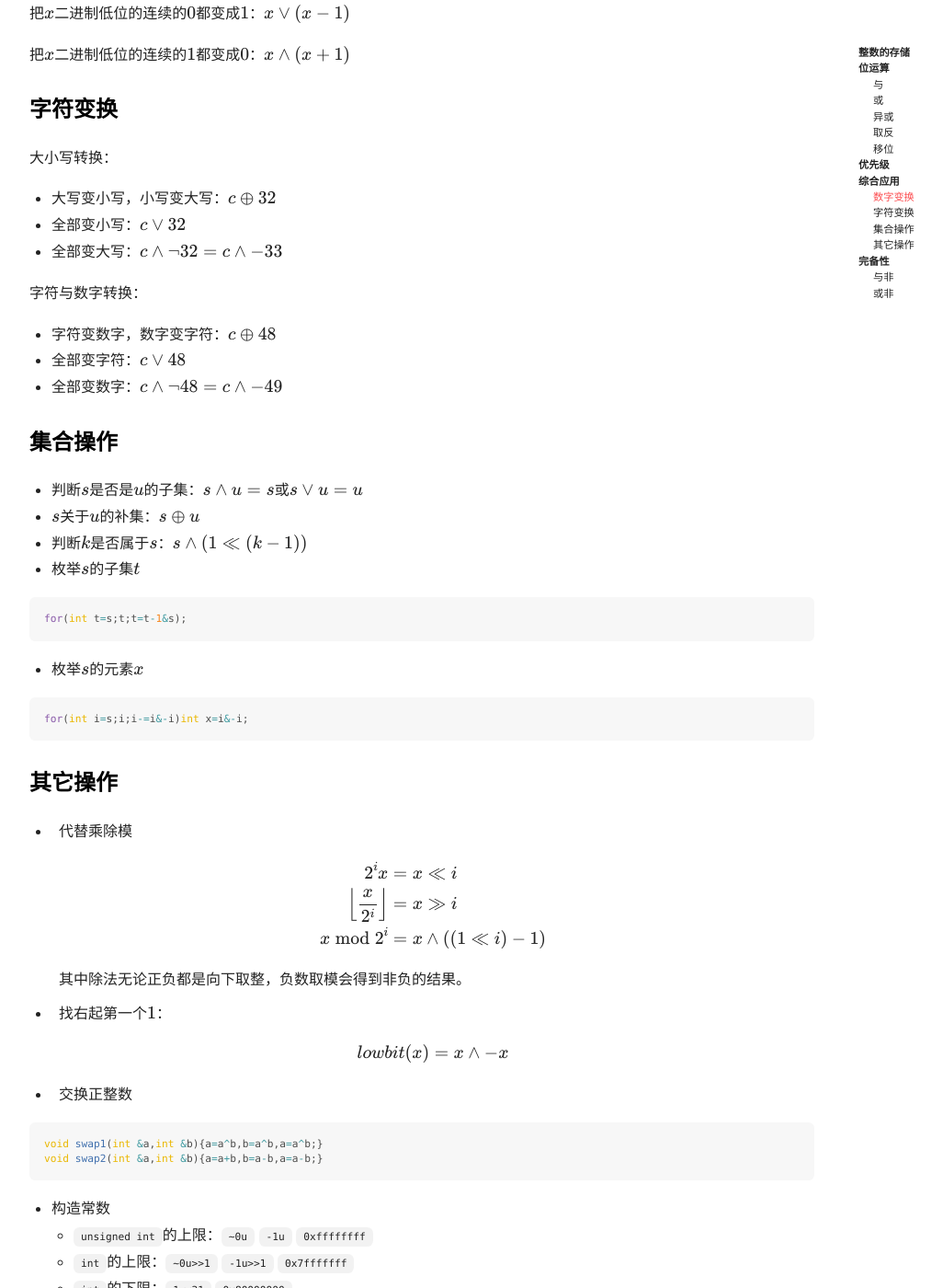
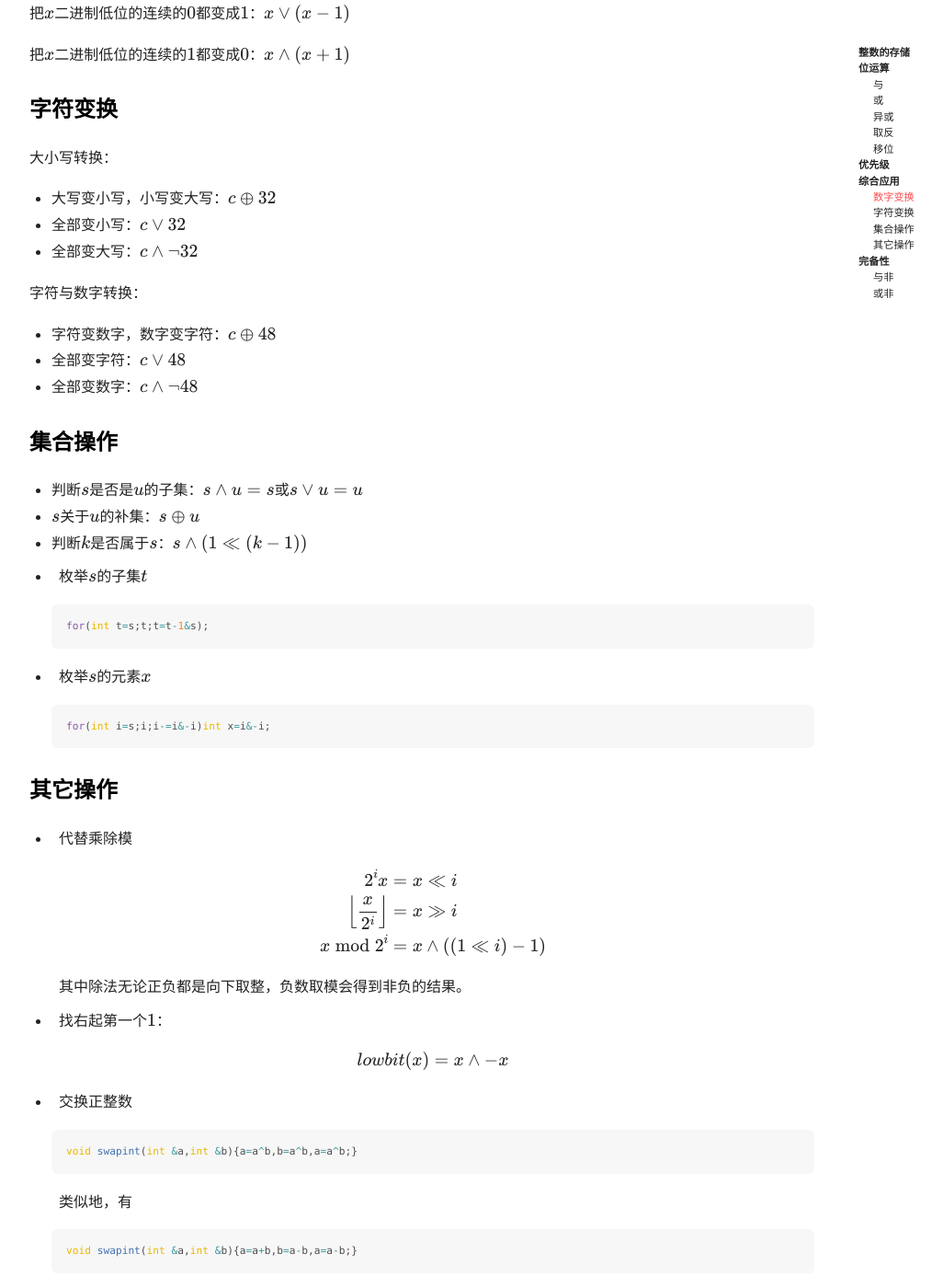
Before and after one commit to P-Henning/P-Henning.github.io, a Jekyll site: the page built from _posts/2018-10-30-bit-operation.md, in a window 1280 px wide and 1400 px high, scrolled down 3265 px. Shown: the whole window at 92% size, without its empty margins (71-1097 px from the left). Built offline with Jekyll 4.4.1, drawn with Linux system fonts in a browser that asks for light colours; nearby versions of some CDN libraries; formulas are drawn with MathJax 3; comment, search, counter and statistics services are not loaded.

Commit message:
Update 2018-10-30-bit-operation.md

````diff
--- a/_posts/2018-10-30-bit-operation.md
+++ b/_posts/2018-10-30-bit-operation.md
@@ -138,13 +138,13 @@ $x\gg y$表示把$x$的每个二进制位向右移动$y$位，移动造成的最
 
 - 大写变小写，小写变大写：$c\oplus 32$
 - 全部变小写：$c\lor 32$
-- 全部变大写：$c\land\lnot 32=c\land-33$
+- 全部变大写：$c\land\lnot 32$
 
 字符与数字转换：
 
 - 字符变数字，数字变字符：$c\oplus 48$
 - 全部变字符：$c\lor 48$
-- 全部变数字：$c\land\lnot 48=c\land-49$
+- 全部变数字：$c\land\lnot 48$
 
 ### 集合操作
 
@@ -153,15 +153,15 @@ $x\gg y$表示把$x$的每个二进制位向右移动$y$位，移动造成的最
 - 判断$k$是否属于$s$：$s\land(1\ll(k-1))$
 - 枚举$s$的子集$t$
 
-```cpp
-for(int t=s;t;t=t-1&s);
-```
+  ```cpp
+  for(int t=s;t;t=t-1&s);
+  ```
 
 - 枚举$s$的元素$x$
 
-```cpp
-for(int i=s;i;i-=i&-i)int x=i&-i;
-```
+  ```cpp
+  for(int i=s;i;i-=i&-i)int x=i&-i;
+  ```
 
 ### 其它操作
 
@@ -169,7 +169,7 @@ for(int i=s;i;i-=i&-i)int x=i&-i;
 
   $$\begin{aligned}
   2^ix&=x\ll i\\
-  \left\lfloor\frac x{2^i}\right\rfloor&=x\gg i\\
+  \left\lfloor\dfrac x{2^i}\right\rfloor&=x\gg i\\
   x\bmod 2^i&=x\land((1\ll i)-1)
   \end{aligned}$$
 
@@ -180,10 +180,15 @@ for(int i=s;i;i-=i&-i)int x=i&-i;
 
 - 交换正整数
 
-```cpp
-void swap1(int &a,int &b){a=a^b,b=a^b,a=a^b;}
-void swap2(int &a,int &b){a=a+b,b=a-b,a=a-b;}
-```
+  ```cpp
+  void swapint(int &a,int &b){a=a^b,b=a^b,a=a^b;}
+  ```
+
+  类似地，有
+
+  ```cpp
+  void swapint(int &a,int &b){a=a+b,b=a-b,a=a-b;}
+  ```
 
 - 构造常数
   - `unsigned int`的上限：`~0u` `-1u` `0xffffffff`
````
Also changed, not shown: other parts of _posts/2018-10-30-bit-operation.md (+1 -1 lines).
